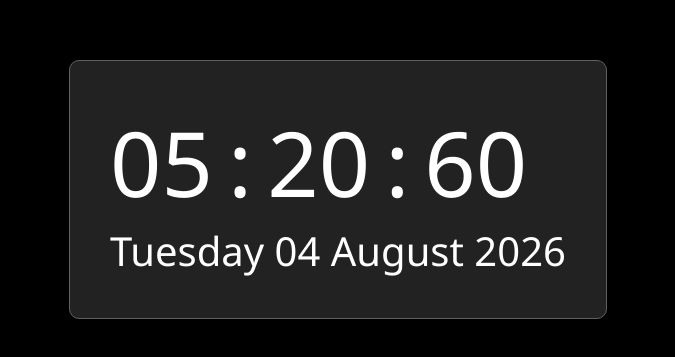
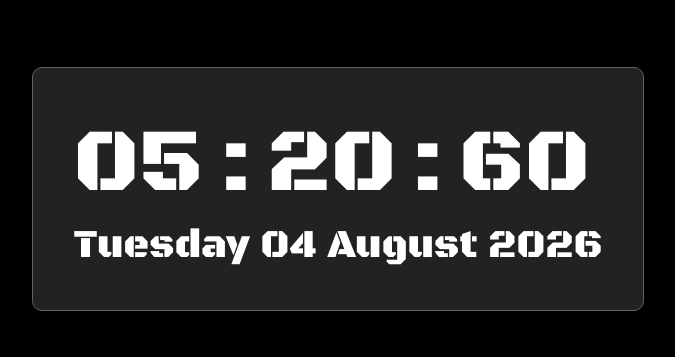
Before and after one commit to yolandaMaz/digital-clock, a plain HTML site: page index.html in a window 1280 px wide. Shown: the part 211-568 px from the top of the page, without its empty margins (302-977 px from the left). Drawn offline with Linux system fonts and the light colour scheme.

Commit message:
changed the font

```diff
--- a/index.html
+++ b/index.html
@@ -5,6 +5,9 @@
     <meta name="viewport" content="width=device-width, initial-scale=1.0">
     <link rel="stylesheet" href="style.css">
 
+   <link rel="preconnect" href="https://fonts.googleapis.com">
+<link rel="preconnect" href="https://fonts.gstatic.com" crossorigin>
+<link href="https://fonts.googleapis.com/css2?family=Black+Ops+One&display=swap" rel="stylesheet">
     <title>Clock</title>
 </head>
 <body>
--- a/style.css
+++ b/style.css
@@ -1,3 +1,5 @@
+@import url('https://fonts.googleapis.com/css2?family=Black+Ops+One&display=swap');
+
 * {
     margin: 0;
     padding: 0;
@@ -9,8 +11,6 @@
     align-items: center;
     height: 100vh;
     background: black;
-    font-family: 'Segoe UI', Tahoma, Geneva, Verdana, sans-serif;
-    font: bold;
 }
 
 .clock {
@@ -32,3 +32,15 @@
     font-size: 90px;
     gap: 15px;
 }
+
+.clock ul {
+  font-family: "Black Ops One", system-ui;
+  font-weight: 400;
+  font-style: normal;
+}
+
+#Date {
+  font-family: "Black Ops One", system-ui;
+  font-weight: 400;
+  font-style: normal;
+}
```
